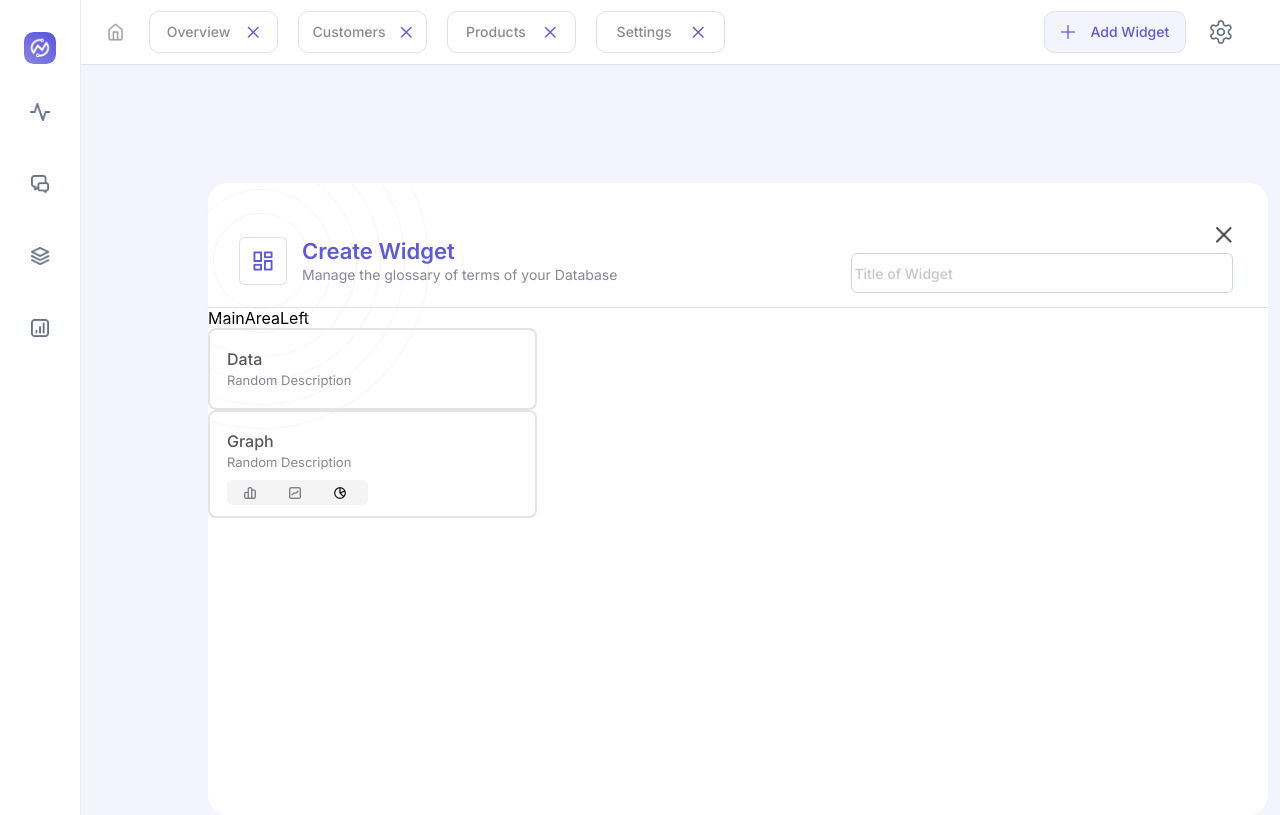
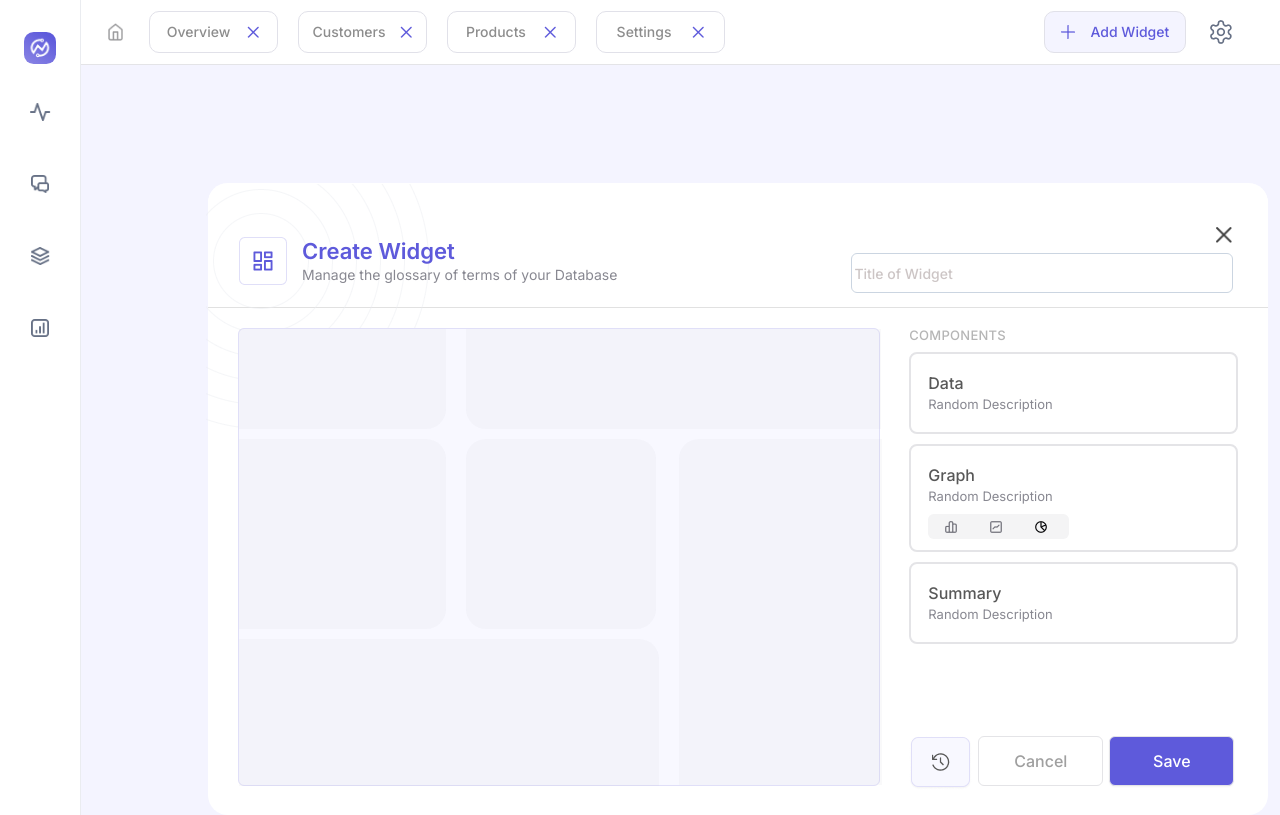
Before and after one commit to TheMastermind2001/Widgets-Dashboard---Frontend-Assignment, a React (Create React App) app: page / in a window 1280 px wide. Built offline with nearby package versions, Linux system fonts and the light colour scheme; a web font is replaced by a local one.

Commit message:
Left Widget Screen Added without component

```diff
--- a/src/components/Add-Widget/SubComponents/ComponentsArea.tsx
+++ b/src/components/Add-Widget/SubComponents/ComponentsArea.tsx
@@ -8,6 +8,7 @@ type Props = {};
 export default function ComponentsArea({}: Props) {
   return (
     <div className="Add-Widget-Components-Area">
+      <h1 className="Add-Widget-Components-Area-Heading">COMPONENTS</h1>
       <div className="Add-Widget-Components-Area-Data">
         <div className="Add-Widget-Components-Area-Data-Text">
           <h1 className="Add-Widget-Components-Area-Data-Text-1">Data</h1>
@@ -38,6 +39,15 @@ export default function ComponentsArea({}: Props) {
           </div>
         </div>
       </div>
+
+      <div className="Add-Widget-Components-Area-Summary">
+        <div className="Add-Widget-Components-Area-Summary-Text">
+          <h1 className="Add-Widget-Components-Area-Summary-Text-1">Summary</h1>
+          <h1 className="Add-Widget-Components-Area-Summary-Text-2">
+            Random Description
+          </h1>
+        </div>
+      </div>
     </div>
   );
 }
--- a/src/components/Add-Widget/SubComponents/MainArea.tsx
+++ b/src/components/Add-Widget/SubComponents/MainArea.tsx
@@ -2,13 +2,17 @@ import React from "react";
 import "../../../css/Add-Widget/SubComponents/MainArea.css";
 import MainAreaLeft from "./MainAreaLeft";
 import ComponentsArea from "./ComponentsArea";
+import SaveArea from "./SaveArea";
 type Props = {};
 
 export default function MainArea({}: Props) {
   return (
     <div className="Add-Widget-Main-Area">
       <MainAreaLeft></MainAreaLeft>
-      <ComponentsArea></ComponentsArea>
+      <div className="Components-Area-And-Save">
+        <ComponentsArea></ComponentsArea>
+        <SaveArea></SaveArea>
+      </div>
     </div>
   );
 }
--- a/src/components/Add-Widget/SubComponents/MainAreaLeft.tsx
+++ b/src/components/Add-Widget/SubComponents/MainAreaLeft.tsx
@@ -1,7 +1,19 @@
 import React from "react";
-
+import "../../../css/Add-Widget/SubComponents/MainAreaLeft.css";
 type Props = {};
 
 export default function MainAreaLeft({}: Props) {
-  return <div>MainAreaLeft</div>;
+  return (
+    <div className="Add-Widget-Main-Area-Left">
+      <div className="Add-Widget-Main-Area-Left-Grid">
+        <div className="item item1"></div>
+        <div className="item item2"></div>
+        <div className="item item3"></div>
+        <div className="item item4"></div>
+        <div className="item item5"></div>
+        <div className="item item6"></div>
+        {/* <div className="item item7"></div> */}
+      </div>
+    </div>
+  );
 }
--- /dev/null
+++ b/src/components/Add-Widget/SubComponents/SaveArea.tsx
@@ -0,0 +1,14 @@
+import React from "react";
+import image1 from "../../../images/Save-Area-Icon-1.png";
+import "../../../css/Add-Widget/SubComponents/SaveArea.css";
+type Props = {};
+
+export default function SaveArea({}: Props) {
+  return (
+    <div className="Add-Widget-Save-Area">
+      <img src={image1}></img>
+      <button className="Add-Widget-Save-Area-Cancel">Cancel</button>
+      <button className="Add-Widget-Save-Area-Save">Save</button>
+    </div>
+  );
+}
--- a/src/css/Add-Widget/SubComponents/ComponentsArea.css
+++ b/src/css/Add-Widget/SubComponents/ComponentsArea.css
@@ -1,6 +1,7 @@
 .Add-Widget-Components-Area{
     display: flex;
     flex-direction: column;
+    gap:10px;
 }
 
 
@@ -157,7 +158,11 @@ text-align: center;
 
 
 .Add-Widget-Components-Area-Graph-Icons-Image:hover{
-    background-color: #F4F4F5;
+    background-color: #FFFFFF;
+
+    box-shadow: 0px 0.7049999833106995px 2.115000009536743px 0px #0000001A;
+
+    /* box-shadow: 0px 0.7049999833106995px 1.409999966621399px -0.7049999833106995px #0000001A; */
 
 
 }
@@ -168,3 +173,77 @@ text-align: center;
     height: 11.67px;
     width: 11.67px;
 }
+
+
+/*---------------------------------------------------------Summary------------------------------------------------------------------*/
+
+.Add-Widget-Components-Area-Summary{
+    width: 325px;
+height:78px;
+top: 167px;
+left: 699px;
+/* padding: 16px; */
+border-radius: 8px;
+border: 1.5px;
+/* border: 1.5px solid #5E5ADB; */
+border: 2px solid #E4E4E7;
+cursor: pointer;
+
+}
+
+
+.Add-Widget-Components-Area-Summary:hover{
+    border: 2px solid #5E5ADB;
+    box-shadow: 0px 2px 4px 0px #00000040;
+}
+
+.Add-Widget-Components-Area-Summary-Text{
+    position: relative;
+    padding: 2px;
+    width: 293px;
+    height: 46px;
+    top:15px;
+    left: 15px;
+    gap: 2px;
+
+}
+
+.Add-Widget-Components-Area-Summary-Text-1{
+    font-family: "Inter";
+font-size: 16px;
+font-weight: 500;
+line-height: 24px;
+letter-spacing: 0em;
+text-align: left;
+color: #585858;
+margin:0;
+
+
+}
+
+
+.Add-Widget-Components-Area-Summary-Text-2{
+    margin:0;
+    font-family: "Inter";
+    font-size: 13px;
+    font-weight: 400;
+    line-height: 19px;
+    letter-spacing: 0em;
+    text-align: left;
+    color:#888891;
+
+
+}
+
+
+.Add-Widget-Components-Area-Heading{
+    margin: 0;
+    font-family: "Inter";
+    font-size: 13px;
+    font-weight: 500;
+    line-height: 14px;
+    letter-spacing: 0.02em;
+    text-align: left;
+    color:#2B2B2B59;
+
+}
--- a/src/css/Add-Widget/SubComponents/MainArea.css
+++ b/src/css/Add-Widget/SubComponents/MainArea.css
@@ -0,0 +1,13 @@
+.Add-Widget-Main-Area{
+    position: relative;
+    display:flex;
+    justify-content: space-evenly;
+    top: 20px;
+}
+
+.Components-Area-And-Save{
+    display: flex;
+    flex-direction: column;
+    /* justify-content: space-between; */
+    gap: 92px;
+}
--- a/src/css/Add-Widget/SubComponents/MainAreaLeft.css
+++ b/src/css/Add-Widget/SubComponents/MainAreaLeft.css
@@ -0,0 +1,100 @@
+.Add-Widget-Main-Area-Left{
+    width: 640px;
+height: 456px;
+left: 1px;
+border-radius: 6px;
+border: 1px;
+background-color: #F8F8FF;
+border: 1px solid #E0DFF8;
+
+}
+
+.Add-Widget-Main-Area-Left-Grid{
+    display: grid;
+    grid-template-columns: repeat(3,1fr);
+    max-width: 640px;
+    /* grid-template-rows: repeat(4,1fr); */
+    /* display: grid; */
+    /* grid-template-areas: */
+      /* 'a b c' */
+      /* 'd e f'; */
+    grid-column-gap: 20px;
+    grid-row-gap: 10px;
+
+}
+
+
+
+
+  .item {
+    /* border: 1px solid #000; */
+    /* padding: 10px; */
+    /* border: 1px solid #5E5ADB12; */
+    background-color: rgba(197, 197, 200, 0.1);
+    /* background-color: #F8F8FF; */
+    ;
+  }
+
+  .item1 {
+    /* grid-area: a; */
+    /* grid-column: span 1; */
+    /* grid-row: span 1; */
+    grid-column: 1/2;
+    height: 100px;
+    width: 207px;
+    border-bottom-right-radius: 20px;
+  }
+
+  .item2 {
+    /* grid-area: b; */
+    grid-column: 2/4;
+    /* grid-column: span 3; */
+    /* grid-row: span 1; */
+    height: 100px;
+    width: 415px;
+    border-bottom-left-radius: 20px;
+  }
+
+  .item3 {
+    grid-column: 1/2;
+    /* grid-area: c; */
+    /* grid-column: span 1; */
+    /* grid-row: span 1; */
+    height: 190px;
+    width: 207px;
+    /* border-right: 20px; */
+    border-top-right-radius: 20px;
+    border-bottom-right-radius: 20px;
+  }
+
+  .item4 {
+    /* grid-area: d; */
+    grid-column: 2/3;
+    border-radius: 20px;
+    /* grid-column: span 1; */
+    /* grid-row: span 1; */
+    width: 190px;
+    height: 190px;
+  }
+
+  .item5 {
+    margin-left: -7px;
+    border-top-left-radius: 20px;
+    /* grid-area: e;
+    grid-column: span 1;
+    grid-row: span 4; */
+    grid-column: 3/4;
+    grid-row: 2/4;
+    height: 346px;
+    width: 203px;
+  }
+
+  .item6 {
+    border-top-right-radius: 20px;
+    grid-column: 1/3;
+    height: 147px;
+    width: 420px;
+  }
+  .item7{
+
+  }
--- /dev/null
+++ b/src/css/Add-Widget/SubComponents/SaveArea.css
@@ -0,0 +1,60 @@
+.Add-Widget-Save-Area{
+    width: 325px;
+    display: flex;
+    justify-content: space-between;
+}
+
+.Add-Widget-Save-Area-Cancel{
+    width: 125px;
+height: 50px;
+top: -6px;
+left: -14px;
+/* padding: 10px, 47px, 10px, 47px */
+border-radius: 6px;
+border: 1px;
+gap: 6px;
+
+
+font-family: "Inter";
+font-size: 16px;
+font-weight: 500;
+line-height: 24px;
+letter-spacing: 0em;
+text-align: center;
+color: #9F9F9F;
+background-color: #FFFFFF;
+border: 1px solid #E4E4E7;
+
+
+
+}
+
+
+
+.Add-Widget-Save-Area-Save{
+    width: 125px;
+height: 50px;
+top: -6px;
+left: -14px;
+/* padding: 10px, 47px, 10px, 47px */
+border-radius: 6px;
+border: 1px;
+gap: 6px;
+
+
+font-family: "Inter";
+font-size: 16px;
+font-weight: 500;
+line-height: 24px;
+letter-spacing: 0em;
+text-align: center;
+color: #FFFFFF;
+
+background-color: #5E5ADB;
+
+border: 1px solid #E4E4E7;
+
+box-shadow: 0px 1px 2px 0px #1018280D;
+
+
+}
```
Also changed, not shown: src/images/Add-Widget-Left-Part.png (added), src/images/Save-Area-Icon-1.png (added).
